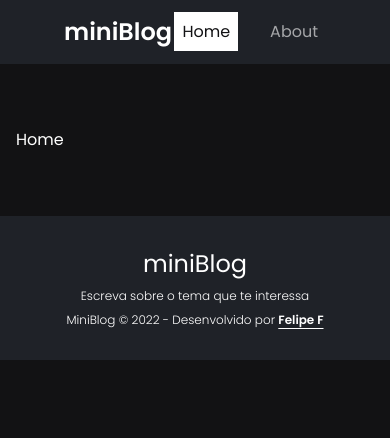
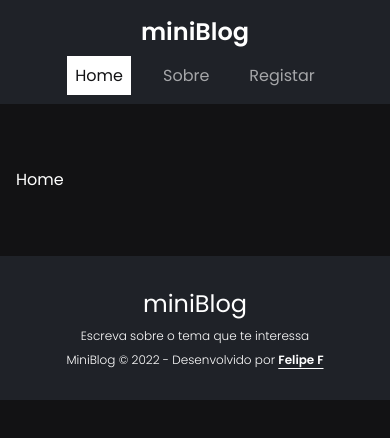
Before and after one commit to felpfsf/miniblog, a React (Vite) app: page / in a window 390 px wide. Shown: the top 438 px of the page. Built offline with nearby package versions, Linux system fonts and the light colour scheme.

Commit message:
feat: responsive mobile and new links

```diff
--- a/src/components/Navbar.jsx
+++ b/src/components/Navbar.jsx
@@ -3,17 +3,20 @@ import { NavLink } from 'react-router-dom'
 
 export const Navbar = () => {
   return (
-    <header className='w-full mx-auto py-4 px-16 bg-miniBlog-dark/70 flex items-center justify-between'>
+    <header className='w-full mx-auto py-4 px-16 bg-miniBlog-dark/70 flex flex-col sm:flex-row items-center justify-between'>
       <NavLink className='flex-grow' to={'/'}>
         <h1 className='text-2xl font-semibold'>miniBlog</h1>
       </NavLink>
-      <nav className='flex flex-1'>
+      <nav className='flex flex-1 mt-4 sm:mt-0'>
         <ul className='flex gap-6'>
           <li>
-            <NavLink to={'/'} className={({ isActive }) => isActive ? 'bg-white text-miniBlog-bg2 p-2' : 'text-white/60 p-2 transition-all duration-300'}>Home</NavLink>
+            <NavLink to={'/'} className={({ isActive }) => isActive ? 'bg-white text-miniBlog-bg2 p-2' : 'text-white/60 p-2 transition-all duration-300 hover:bg-white hover:text-miniBlog-bg2'}>Home</NavLink>
           </li>
           <li>
-            <NavLink to={'/about'} className={({ isActive }) => isActive ? 'bg-white text-miniBlog-bg2 p-2' : 'text-white/60 p-2 transition-all duration-300'}>About</NavLink>
+            <NavLink to={'/about'} className={({ isActive }) => isActive ? 'bg-white text-miniBlog-bg2 p-2' : 'text-white/60 p-2 transition-all duration-300 hover:bg-white hover:text-miniBlog-bg2'}>Sobre</NavLink>
+          </li>
+          <li>
+            <NavLink to={'/register'} className={({ isActive }) => isActive ? 'bg-white text-miniBlog-bg2 p-2' : 'text-white/60 p-2 transition-all duration-300 hover:bg-white hover:text-miniBlog-bg2'}>Registar</NavLink>
           </li>
         </ul>
       </nav>
```
